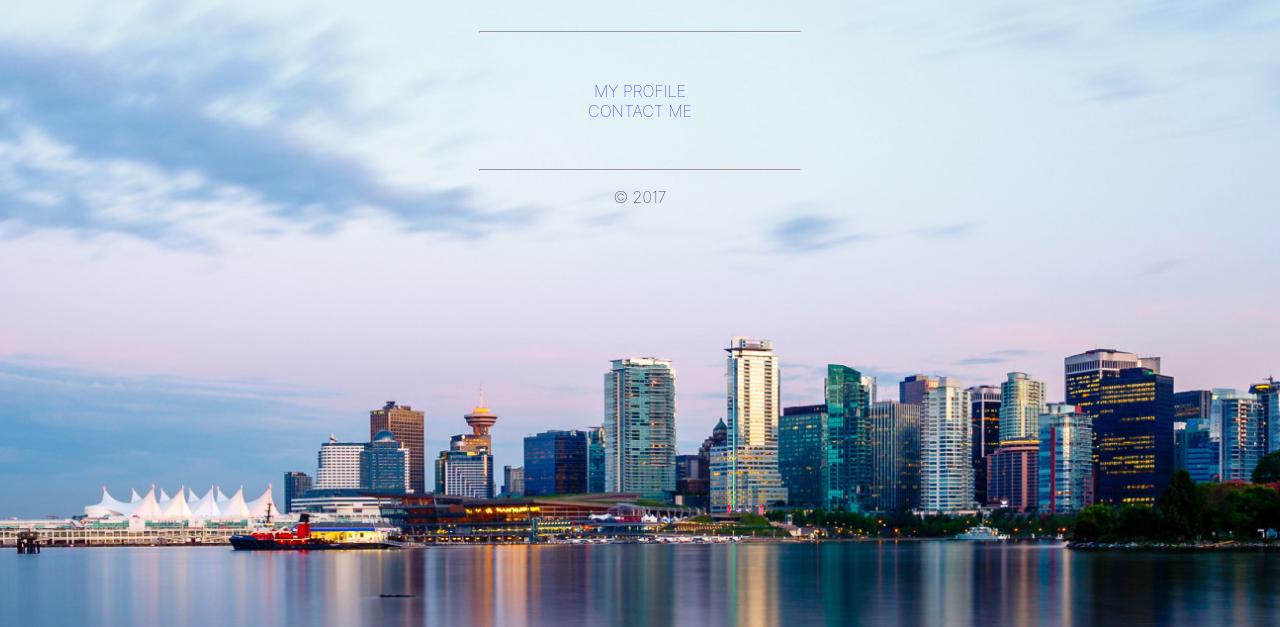
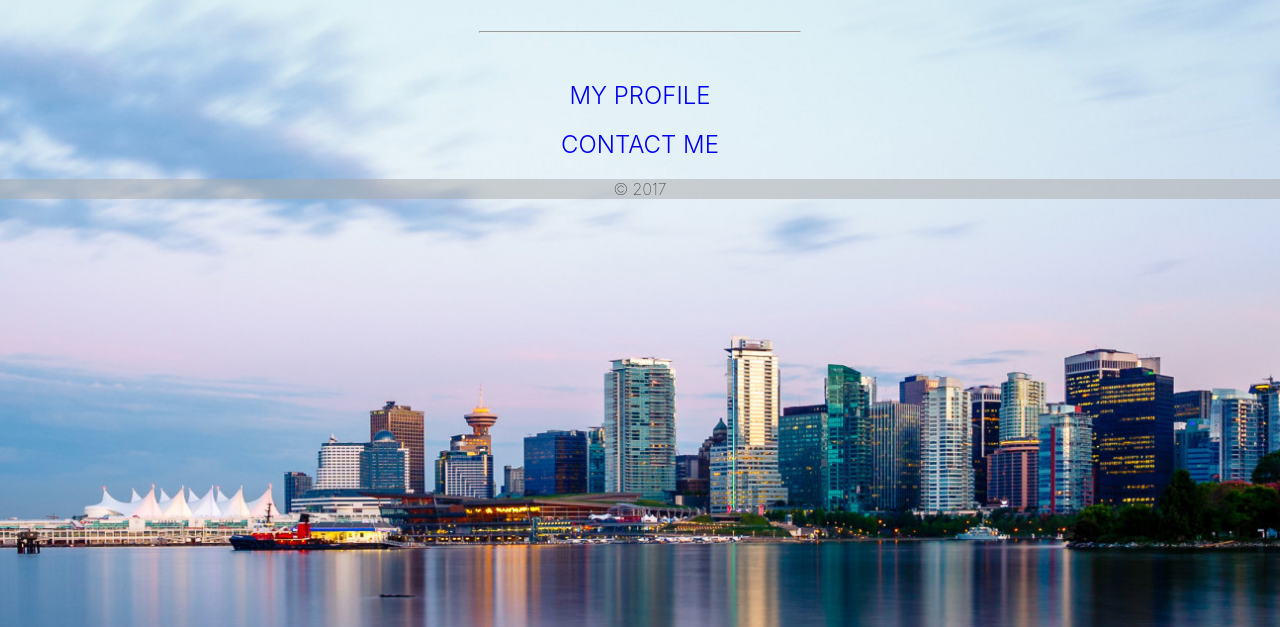
Before and after one commit to victorsmseo/victorsmseo.github.io, a plain HTML site: page index.html in a window 1280 px wide. Shown: the part 173-800 px from the top of the page. Drawn offline with Linux system fonts and the light colour scheme.

Commit message:
Footer change

```diff
--- a/index.html
+++ b/index.html
@@ -15,13 +15,15 @@
 
     <section>
         <hr class="hr-top">
-        <a href="profile.html">My Profile</a>
-        <br>
-        <a href="contact.html">Contact Me</a>
+        <h2>
+            <a href="profile.html">My Profile</a>
+        </h2>
+        <h2>
+            <a href="contact.html">Contact Me</a>
+        </h2>
     </section>
 
     <footer>
-        <hr class="hr-bottom">
         <p>© 2017</p>
     </footer>
 </body>
--- a/style.css
+++ b/style.css
@@ -22,6 +22,13 @@ section h1 {
     font-weight: 200;
     font-size: 2em;
 }
+section h2 {
+    font-weight: 300;
+    font-size: 1.5em;
+}
+footer {
+    background-color: rgba(170, 170, 170, 0.5);
+}
 a {
     text-decoration: none;
 }
```
Also changed, not shown: contact.html (+2 -1 lines).
